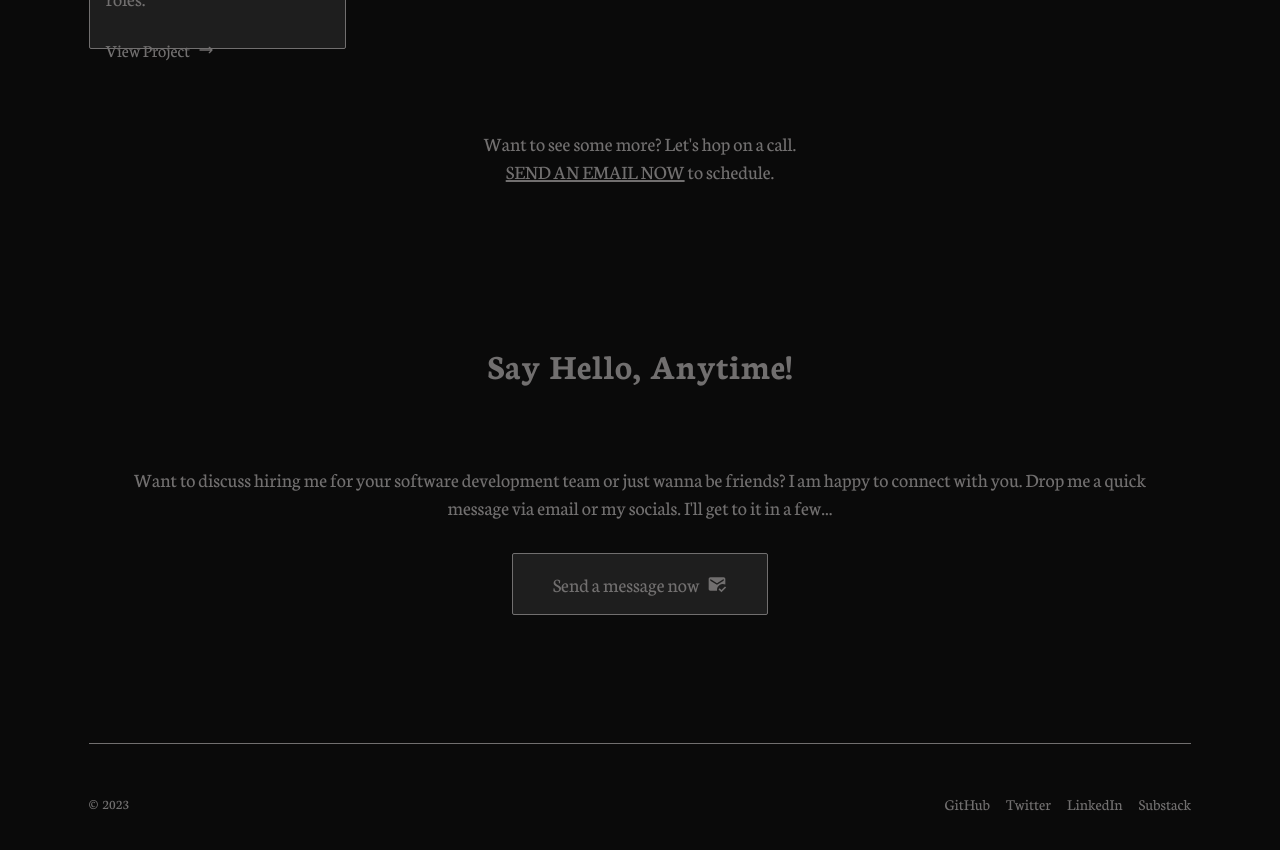
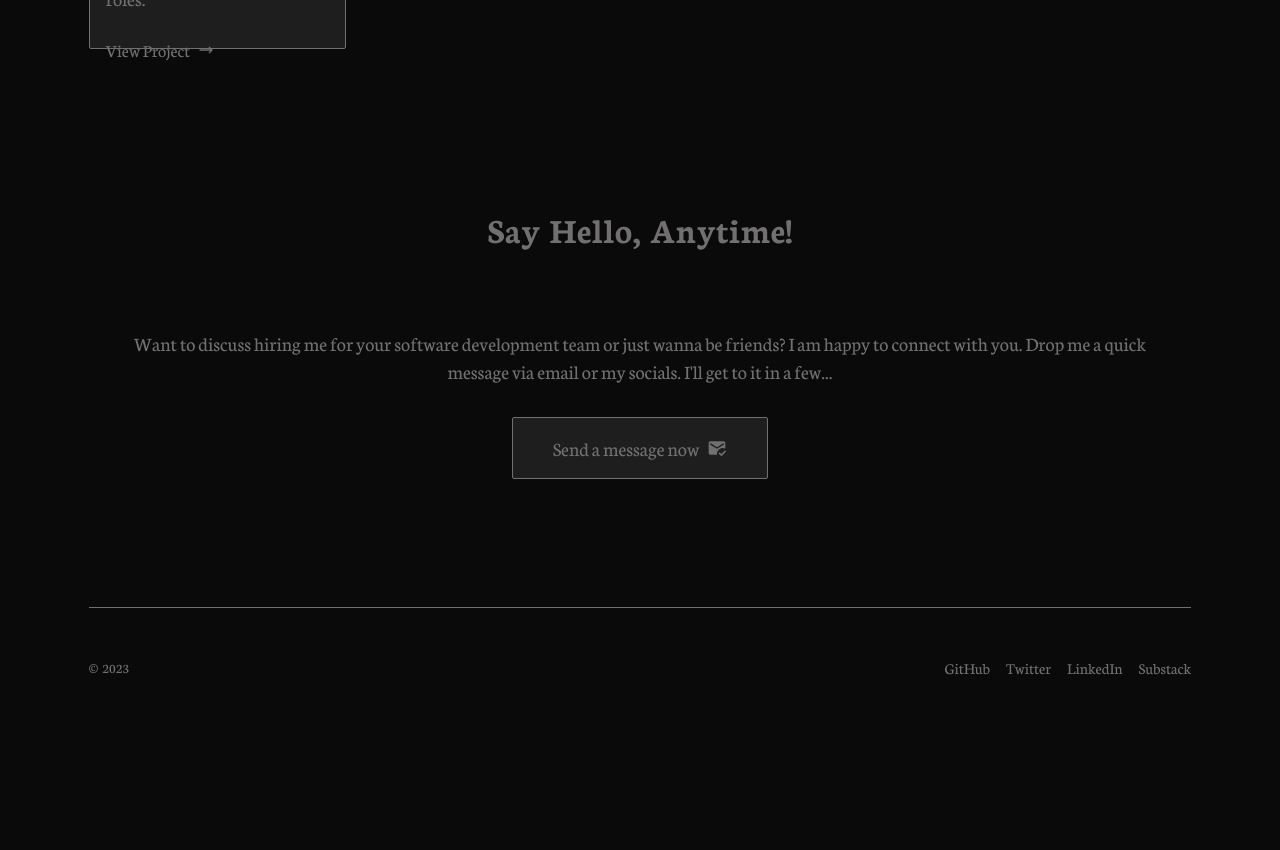
Before and after one commit to kokombo/PersonalSite, a React (Vite) app: page / in a window 1280 px wide. Shown: the part 2680-3530 px from the top of the page. After the commit the page ends 3408 px from the top, so only its background shows below. Built offline with nearby package versions, Linux system fonts and the light colour scheme.

Commit message:
More styling update

```diff
--- a/src/components/NavigationBar.tsx
+++ b/src/components/NavigationBar.tsx
@@ -2,7 +2,7 @@ import { Link, NavLink } from "react-router-dom";
 
 const NavigationBar = () => {
   return (
-    <nav className="bg-black  lg:py-8 py-6 border-b-[1px] border-b-gray w-full ">
+    <nav className="bg-black  lg:py-8 py-6 border-b-[1px] border-b-gray  w-full ">
       <div className="dot-background flex justify-between">
         <div>
           <Link
--- a/src/containers/Projects.tsx
+++ b/src/containers/Projects.tsx
@@ -2,7 +2,6 @@ import { Project } from "../components";
 import { projectType } from "../types/types";
 import { useState } from "react";
 import { projectData } from "../constant/data";
-import { Link } from "react-router-dom";
 
 const Projects = () => {
   const [data] = useState<projectType[]>(projectData);
@@ -18,18 +17,6 @@ const Projects = () => {
           <Project key={item.id} {...item} />
         ))}
       </div>
-
-      <p className=" text-gray md:text-xl text-lg font-NeutonRegular text-center">
-        Want to see some more? Let's hop on a call.
-        <br />
-        <Link
-          to="mailto:samuelibrahim3029@gmail.com"
-          className=" rounded-sm underline"
-        >
-          SEND AN EMAIL NOW
-        </Link>{" "}
-        to schedule.
-      </p>
     </section>
   );
 };
```
